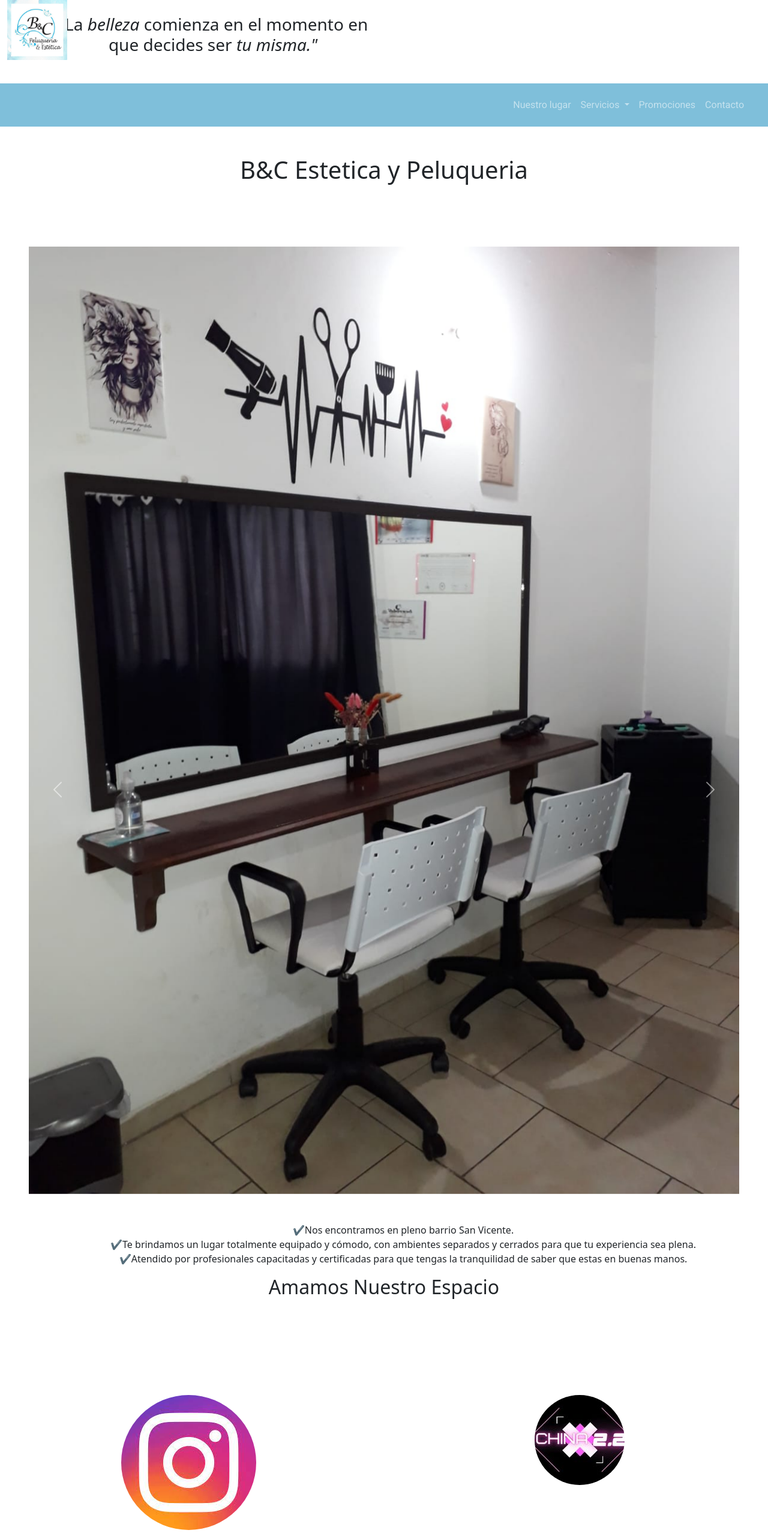
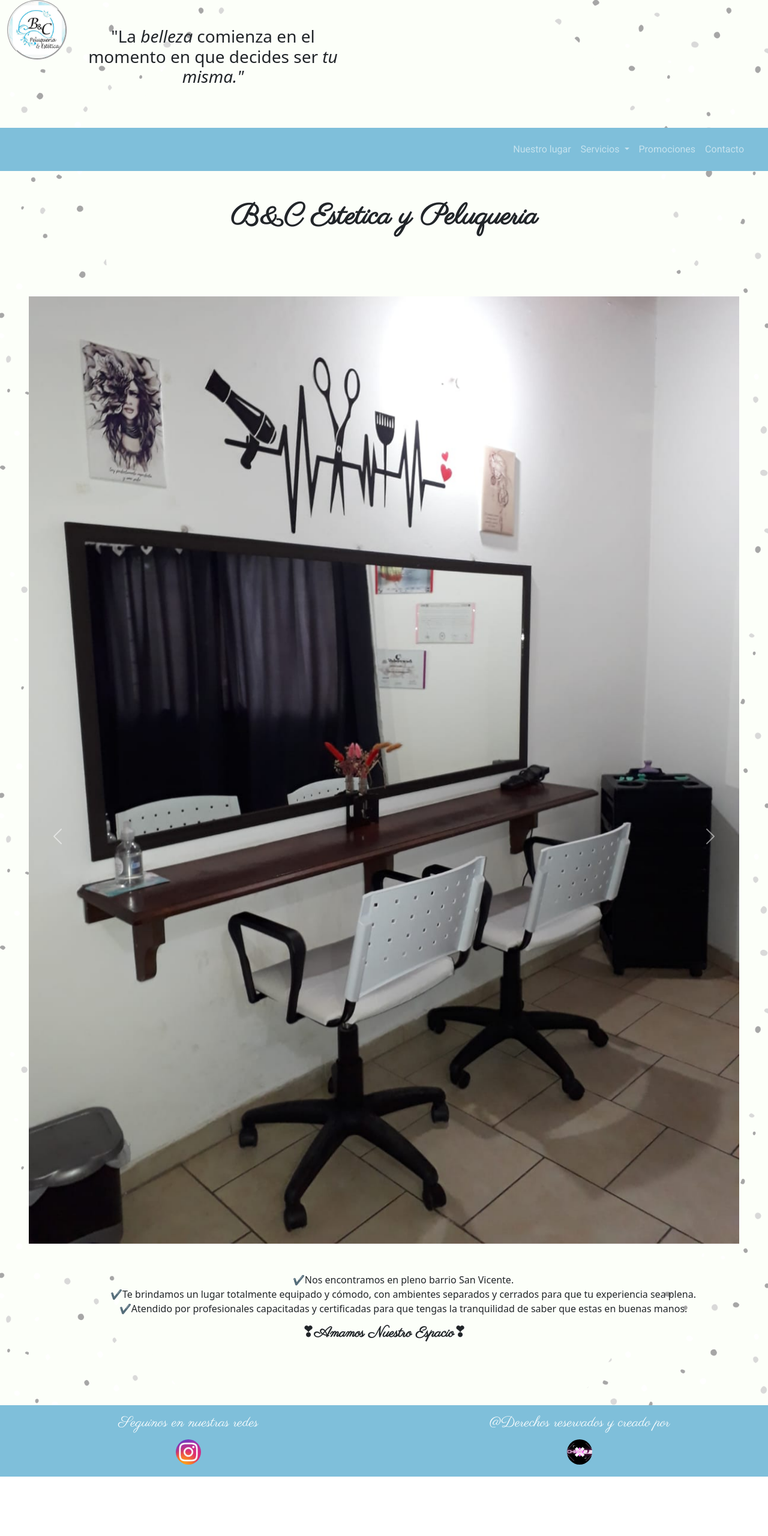
Before and after one commit to Chinax22/incluyendosass, a website: page nuestrolugar.html in a window 1280 px wide. Shown: the whole page at 60% size. After the commit the page ends 2461 px from the top, so only its background shows below. Drawn offline with nearby package versions, Linux system fonts and the light colour scheme.

Commit message:
cambios en el css

```diff
--- a/css/estilo.css
+++ b/css/estilo.css
@@ -14,3 +14,71 @@
   background-color: #7fbfda;
   font-family: "Roboto", sans-serif;
   padding: 5px 20px; }
+
+  /*css base*/
+  h1{
+    font-size: 3em;
+    font-family: 'Parisienne', cursiva;
+    font-weight: bold;
+}
+h2,
+h4{
+    font-size: 1.5em;
+    font-family: 'Parisienne', cursiva;
+}
+
+.col-sm-12 h3{
+  width: 100%;
+  height: auto;
+  padding: 20px 40px;
+}
+.col-sm-12 h2:first-of-type{
+  font-weight: bold;
+}
+.col-sm-12 h2:before,
+.col-sm-12 h2:after{
+  content: "❣"
+}
+
+img[src$="img/dermopulidocorporal.jpeg"]{
+  width: 300px;
+  height: 300px;
+}
+img[src$="img/puntadediamante.jpeg"]{
+  width: 300px;
+  height: 300px;
+}
+
+body{
+  background-image: url(../img/fondo.png);
+  background-size: cover;
+  background-attachment: fixed;
+}
+
+.avatar{
+  border-radius: 50%;
+  border-style: groove;
+}
+.icono{
+  width: 50px;
+}
+.textoHead{
+  display: inline;
+  margin-left: -30px;
+}
+#pie{
+  background-color: #7fbfda;
+}
+
+@media (min-width: 280px) and (max-width:356px){
+  img[src$="img/puntadediamante.jpeg"]{
+      width: 200px;
+      height: 200px;
+  }
+}
+@media (min-width: 280px) and (max-width:356px){
+  img[src$="img/dermopulidocorporal.jpeg"]{
+      width: 200px;
+      height: 200px;
+  }
+}
```
